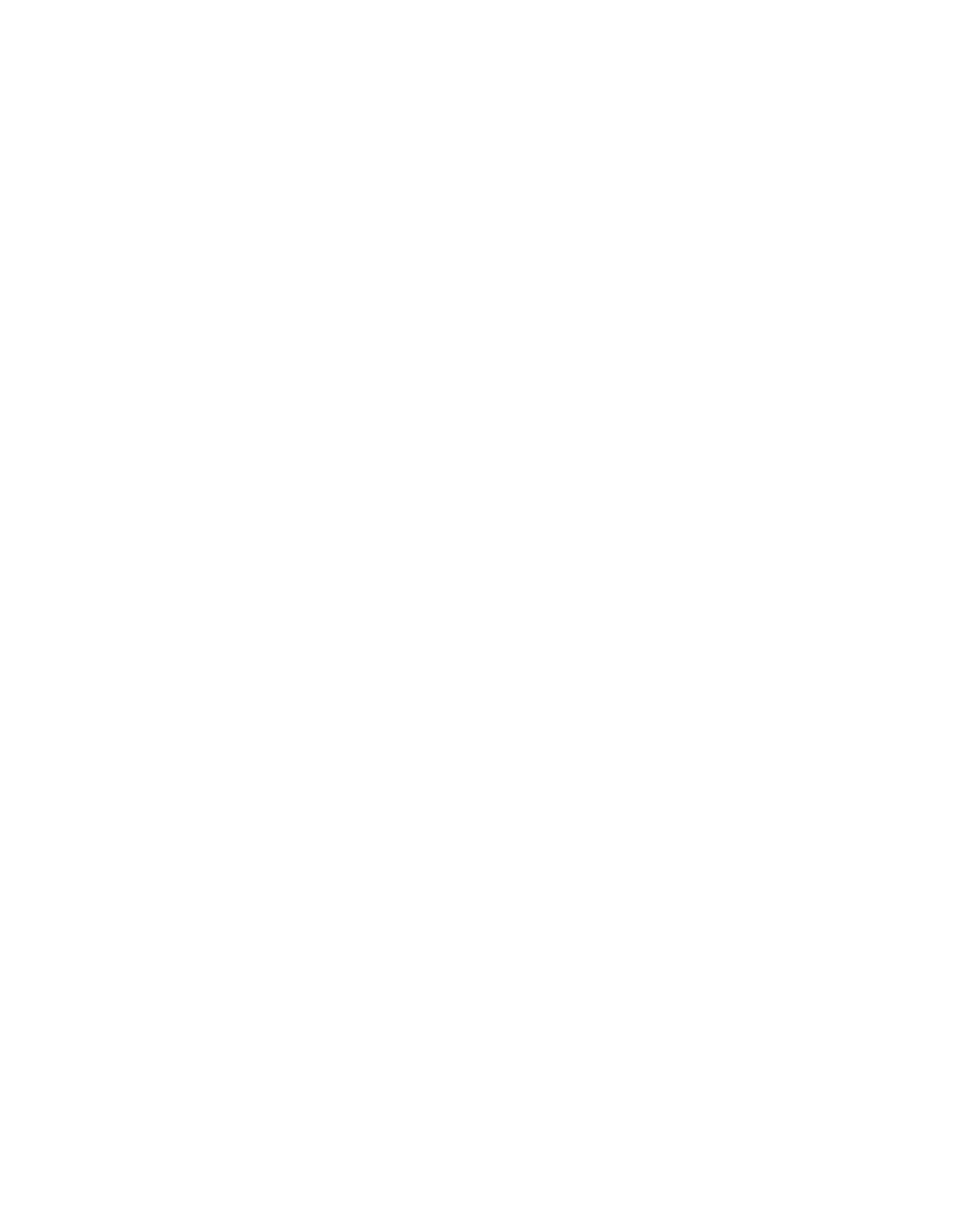
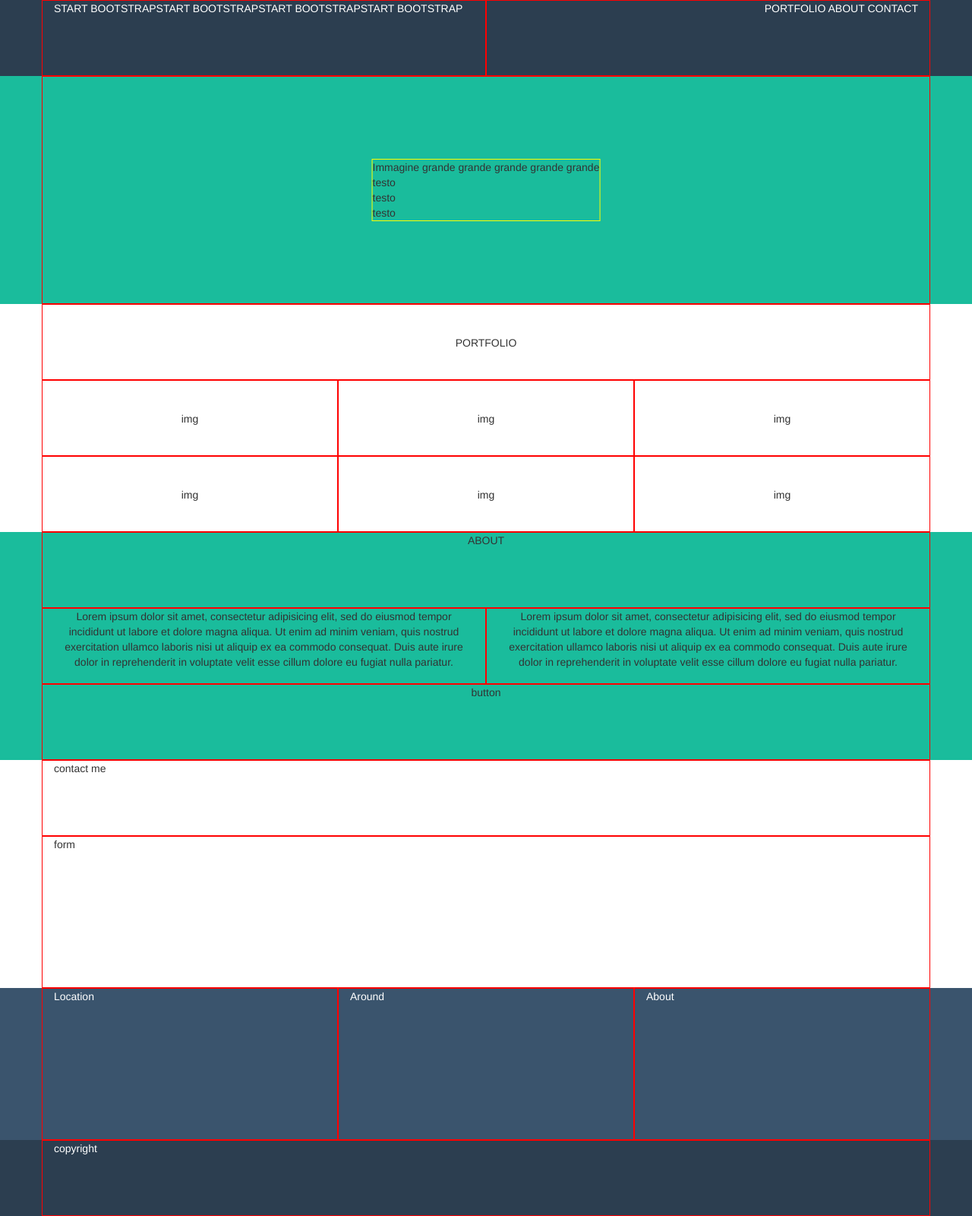
Before and after one commit to fabnico/html-css-bootstrap-freelancer, a plain HTML site: page index.html in a window 1280 px wide. Shown: the whole page at 76% size. Before the commit the page ends 800 px from the top, so only its background shows below. Drawn offline with nearby package versions, Linux system fonts and the light colour scheme.

Commit message:
Versione lg completata

```diff
--- a/css/style.css
+++ b/css/style.css
@@ -0,0 +1,87 @@
+
+#header-top{
+   background-color: #2C3E50;
+   color: white;
+}
+
+#header-bottom{
+   background-color: #1ABC9C;
+}
+
+#header-bottom .row .col-lg-12{
+   position: relative;
+}
+
+.h-b-content{
+   position: absolute;
+   top: 50%;
+   left: 50%;
+   transform: translate(-50%,-50%);
+   border: 1px solid yellow
+}
+
+.navbar-r{
+   text-align: right;
+}
+
+#about{
+   background-color: #1ABC9C;
+}
+
+#footer-top{
+   background-color: #3A546D;
+   color: white;
+}
+
+#footer-bottom{
+   background-color: #2C3E50;
+   color: white;
+}
+
+
+
+
+
+
+
+
+
+
+
+
+
+
+
+
+
+
+/*Debug*/
+
+[class*="col-"]{
+   border: 1px solid red;
+}
+
+.h-100{
+   height: 100px;
+}
+
+.h-200{
+   height: 200px;
+}
+
+.h-300{
+   height: 300px;
+}
+
+.h-500{
+   height: 500px;
+}
+
+#portfolio{
+   text-align: center;
+   line-height: 100px;
+}
+
+#about{
+   text-align: center;
+}
--- a/index.html
+++ b/index.html
@@ -8,6 +8,127 @@
       <title>Freelancer Home</title>
    </head>
    <body>
+      <header>
+         <div id="header-top">
+            <div class="container">
+               <div class="row">
+                  <div class="col-lg-6 navbar-l h-100">
+                     START BOOTSTRAPSTART BOOTSTRAPSTART BOOTSTRAPSTART BOOTSTRAP
+                  </div>
+                  <div class="col-lg-6 navbar-r h-100">
+                     PORTFOLIO ABOUT CONTACT
+                  </div>
+               </div>
+            </div>
+         </div>
+         <div id="header-bottom">
+            <div class="container">
+               <div class="row">
+                  <div class="col-lg-12 h-300">
+                     <div class="h-b-content">
+                        Immagine grande grande grande grande grande <br>
+                        testo <br>
+                        testo <br>
+                        testo <br>
+                     </div>
+                  </div>
+               </div>
+            </div>
+         </div>
+      </header>
 
+      <main>
+         <div id="portfolio">
+            <div class="container">
+               <div class="row">
+                  <div class="col-lg-12 h-100">
+                     PORTFOLIO
+                  </div>
+                  <div class="col-lg-4 h-100">
+                     img
+                  </div>
+                  <div class="col-lg-4 h-100">
+                     img
+                  </div>
+                  <div class="col-lg-4 h-100">
+                     img
+                  </div>
+                  <div class="col-lg-4 h-100">
+                     img
+                  </div>
+                  <div class="col-lg-4 h-100">
+                     img
+                  </div>
+                  <div class="col-lg-4 h-100">
+                     img
+                  </div>
+               </div>
+            </div>
+         </div>
+      </main>
+
+      <section>
+         <div id="about">
+            <div class="container">
+               <div class="row">
+                  <div class="col-lg-12 h-100">
+                     ABOUT
+                  </div>
+                  <div class="col-lg-6 h-100">
+                     Lorem ipsum dolor sit amet, consectetur adipisicing elit, sed do eiusmod tempor incididunt ut labore et dolore magna aliqua. Ut enim ad minim veniam, quis nostrud exercitation ullamco laboris nisi ut aliquip ex ea commodo consequat. Duis aute irure dolor in reprehenderit in voluptate velit esse cillum dolore eu fugiat nulla pariatur.
+                  </div>
+                  <div class="col-lg-6 h-100">
+                     Lorem ipsum dolor sit amet, consectetur adipisicing elit, sed do eiusmod tempor incididunt ut labore et dolore magna aliqua. Ut enim ad minim veniam, quis nostrud exercitation ullamco laboris nisi ut aliquip ex ea commodo consequat. Duis aute irure dolor in reprehenderit in voluptate velit esse cillum dolore eu fugiat nulla pariatur.
+                  </div>
+                  <div class="col-lg-12 h-100">
+                     button
+                  </div>
+               </div>
+            </div>
+         </div>
+      </section>
+
+      <section>
+         <div id="contact">
+            <div class="container">
+               <div class="row">
+                  <div class="col-lg-12 h-100">
+                     contact me
+                  </div>
+                  <div class="col-lg-12 h-200">
+                     form
+                  </div>
+               </div>
+            </div>
+         </div>
+      </section>
+
+      <footer>
+         <div id="footer-top">
+            <div class="container">
+               <div class="row">
+                  <div class="col-lg-4 h-200">
+                     Location
+                  </div>
+                  <div class="col-lg-4 h-200">
+                     Around
+                  </div>
+                  <div class="col-lg-4 h-200">
+                     About
+                  </div>
+               </div>
+            </div>
+         </div>
+         <div id="footer-bottom">
+            <div class="container">
+               <div class="row">
+                  <div class="col-lg-12 h-100">
+                     copyright
+                  </div>
+               </div>
+            </div>
+
+         </div>
+      </footer>
    </body>
 </html>
```
